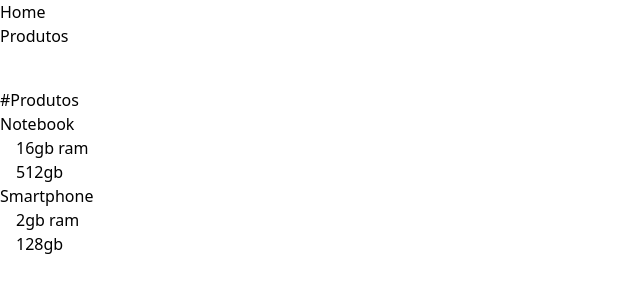
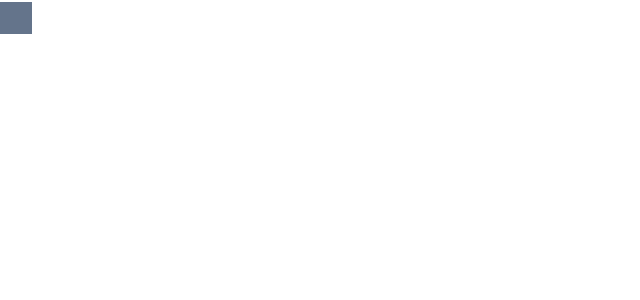
Before and after one commit to daniloaugusto9101/origamid-react, a React (Vite) app: page /produtos in a window 1280 px wide. Shown: the top 300 px of the page, without its empty margins (0-640 px from the left). Built offline with nearby package versions, Linux system fonts and the light colour scheme.

Commit message:
feat: Criar efeitos com useEffect

```diff
--- a/src/App.jsx
+++ b/src/App.jsx
@@ -1,16 +1,13 @@
 import React from "react";
-import Menu from "./componentes/Menu";
 import Produtos from "./pages/Produtos";
-import Home from "./pages/Home";
 
 const App = () => {
-  const { pathname } = window.location;
-  const Pagina = pathname === "/" ? Home : Produtos;
+  const [ativo, setAtivo] = React.useState(false);
   return (
-    <>
-      <Menu />
-      <Pagina />
-    </>
+    <div>
+      <button className="bg-slate-500 p-4" onClick={() => setAtivo(!ativo)}></button>
+      {ativo && <Produtos />}
+    </div>
   );
 };
 
--- a/src/pages/Produtos.jsx
+++ b/src/pages/Produtos.jsx
@@ -4,9 +4,15 @@ const produtos = [
   { nome: "Notebook", propriedades: ["16gb ram", "512gb"] },
   { nome: "Smartphone", propriedades: ["2gb ram", "128gb"] },
 ];
+
+function handleScroll(event) {
+  console.log(event);
+}
+window.addEventListener("scroll", handleScroll);
+
 const Produtos = () => {
   return (
-    <div>
+    <div className="">
       <h1 className="mt-10">#Produtos</h1>
       {produtos.map(({ nome, propriedades }) => (
         <div key={nome}>
```
Also changed, not shown: 1 other file (tests, documents, lock files or other folders).
